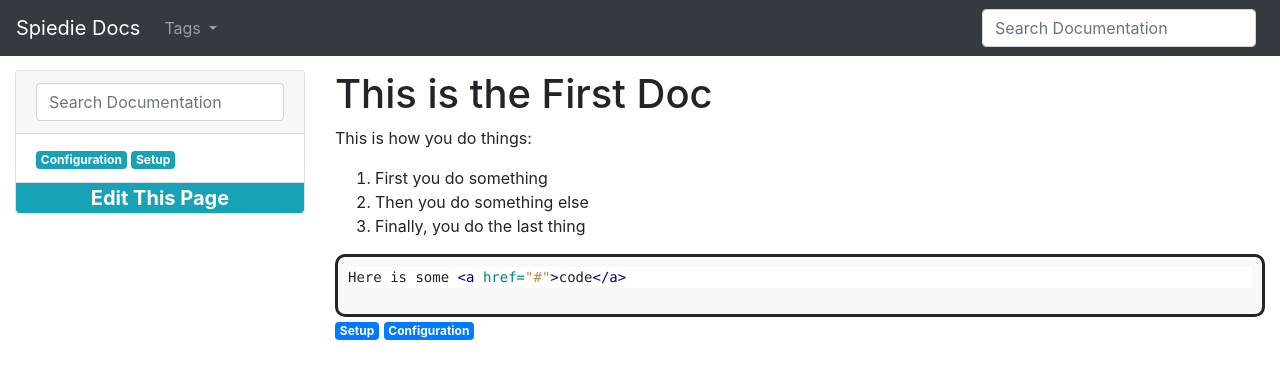
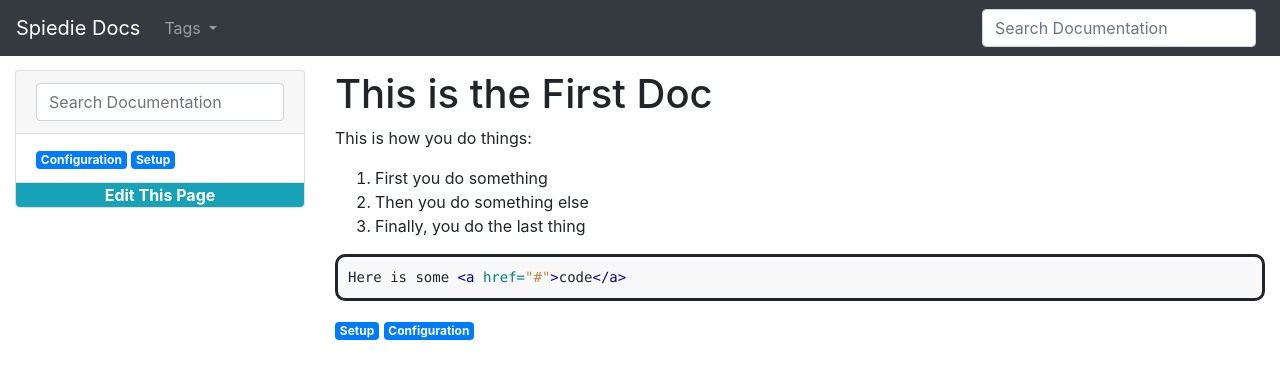
Before and after one commit to pavalenta/SpiedieDocs, a Jekyll site: the page built from docs/tutorials/first.md, in a window 1280 px wide. Shown: the top 379 px of the page. Built offline with Jekyll 4.4.1, drawn with Linux system fonts in a browser that asks for light colours; our own code applies the rules of GitHub Pages for plain Markdown files.

Commit message:
CSS Fixes

```diff
--- a/docs/_layouts/default.html
+++ b/docs/_layouts/default.html
@@ -28,7 +28,8 @@
       .autocomplete-suggestions strong { font-weight: normal; color: #3399FF; }
       .autocomplete-group { padding: 2px 5px; }
       .autocomplete-group strong { display: block; border-bottom: 1px solid #000; }
-      div.highlight {
+      div.highlight { background: #FFF; }
+      pre.highlight {
         padding: 10px;
         border-radius: 10px;
         border-width: 10px;
@@ -36,7 +37,6 @@
         border: solid;
         background: #f8f8f8;
       }
-
     </style>
 
 
@@ -78,11 +78,11 @@
             <ul class="list-group list-group-flush">
               <li class="list-group-item">
                 {% for tag in all_tags %}
-                  <a class="badge badge-info" href="{{ site.url }}/tags#{{ tag | slugify }}">{{ tag }}</a>
+                  <a class="badge badge-primary" href="{{ site.url }}/tags#{{ tag | slugify }}">{{ tag }}</a>
                 {% endfor %}
               </li>
               <li class="list-group-item" style="padding: 0px;">
-                <a class="badge badge-info" href="https://github.com/BinghamtonUniversity/SpiedieDocs/edit/master/docs/{{ page.path }}" style="width:100%;font-size:20px;border-top-left-radius:0;border-top-right-radius:0;">
+                <a class="badge badge-info" href="https://github.com/BinghamtonUniversity/SpiedieDocs/edit/master/docs/{{ page.path }}" style="width:100%;font-size:16px;border-top-left-radius:0;border-top-right-radius:0;">
                   Edit This Page
                 </a>
               </li>
```
